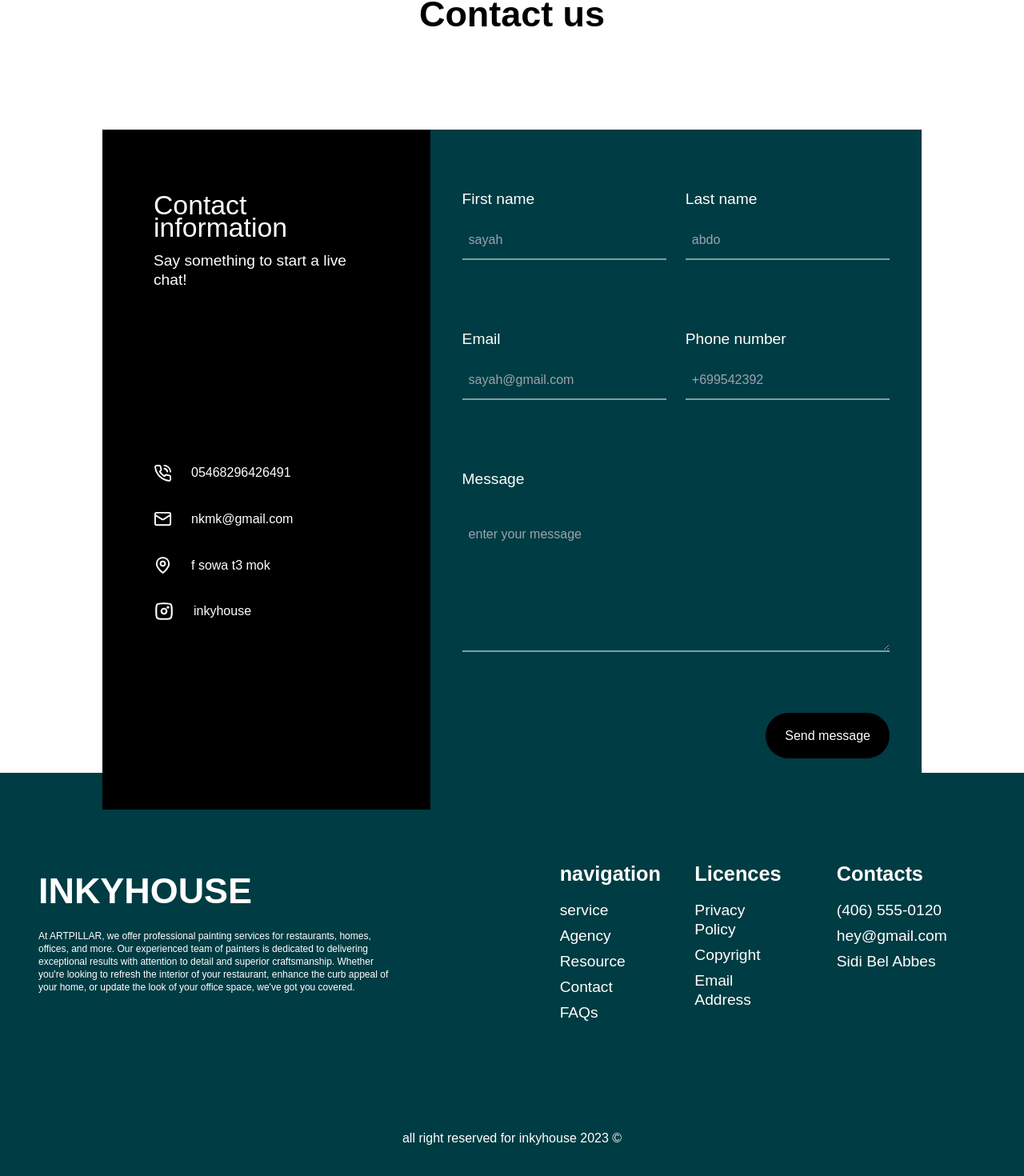
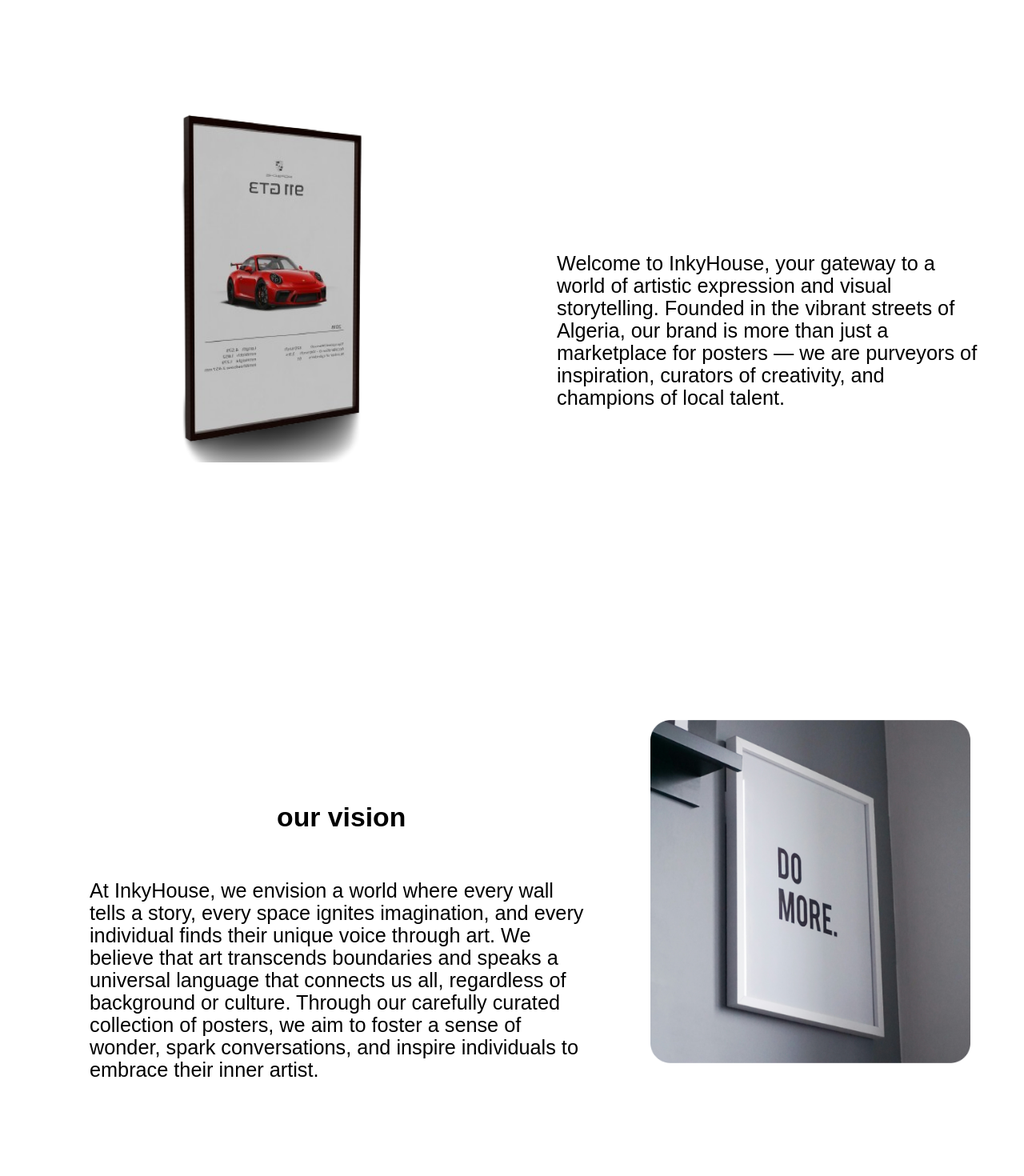
Before and after one commit to dklabdo/inkyinky, a React (Vite) app: page / in a window 1280 px wide. Shown: the part 1063-2533 px from the top of the page at 80% size. Built offline with nearby package versions, Linux system fonts and the light colour scheme; no server answers; the database is empty.

Commit message:
by sayah category

```diff
--- a/src/AppProvider.jsx
+++ b/src/AppProvider.jsx
@@ -33,9 +33,11 @@
     getPosters();
   }, []);
 
+
     const [orderInfo,setorderInfo] = useState(null)
+    const [currentId,setcurrentId] = useState(null)
   return (
-    <AppContext.Provider value={{posterData,orderInfo,setorderInfo,ControlSideBar,openSideBar}}>
+    <AppContext.Provider value={{currentId,setcurrentId,posterData,orderInfo,setorderInfo,ControlSideBar,openSideBar}}>
         {children}
     </AppContext.Provider>
   )
--- /dev/null
+++ b/src/Components/AboutUs.jsx
@@ -0,0 +1,55 @@
+import React from 'react'
+import poster3d from "../assets/poster3d.png"
+import tata from "../assets/tata.png"
+function AboutUs() {
+  return (
+    <div className="flex items-center flex-col py-32  ">
+      <h2 className="font-bold text-xl py-5 ">ABOUT US</h2>
+      <div className="  items-center ">
+        <div className=" lg:flex flex-row md:py-32  ">
+          <div className=" xl:w-1/2   ">
+            <img src={poster3d} className=" " />
+          </div>
+          <div className="   lg:w-1/2 md:py-16  px-6 md:px-14 ">
+            <p className="md:text-lg py-9 md:py-28">
+              {" "}
+              Welcome to InkyHouse, your gateway to a world of artistic
+              expression and visual storytelling. Founded in the vibrant streets
+              of Algeria, our brand is more than just a marketplace for posters
+              — we are purveyors of inspiration, curators of creativity, and
+              champions of local talent.
+            </p>
+          </div>
+        </div>
+
+        <div className=" lg:flex flex-row  md:py-32 ">
+          <div className="md:pl-7 lg:w-2/3 xl:py-16  px-6 xl:px-14  ">
+            <h3 className=" font-bold text-nowrap text-lg md:text-xl text-center">
+              {" "}
+              our vision{" "}
+            </h3>
+            <p className="  py-5 md:py-16  md:text-lg xl:px-14 ">
+              {" "}
+              At InkyHouse, we envision a world where every wall tells a story,
+              every space ignites imagination, and every individual finds their
+              unique voice through art. We believe that art transcends
+              boundaries and speaks a universal language that connects us all,
+              regardless of background or culture. Through our carefully curated
+              collection of posters, we aim to foster a sense of wonder, spark
+              conversations, and inspire individuals to embrace their inner
+              artist.
+            </p>
+          </div>
+          <div className=" lg:w-fit xl:w-1/4 ">
+            <img
+              className=" md:px-64 lg:px-0 md:scale-110 lg:scale-125"
+              src={tata}
+            />
+          </div>
+        </div>
+      </div>
+    </div>
+  )
+}
+
+export default AboutUs
--- a/src/Components/ContactUs.jsx
+++ b/src/Components/ContactUs.jsx
@@ -3,7 +3,7 @@
 
 function ContactUs() {
   return (
-    <div className="w-full xl:h-[900px] flex flex-col gap-32   my-48 ">
+    <div className="w-full xl:h-[1100px] flex flex-col gap-32   mb-48 ">
       <h3 className="text-black text-center text-2xl font-bold">Contact us</h3>
       <div className="w-full xl:w-[80%] h-full mx-auto flex flex-col xl:flex-row">
         <div className="w-full xl:w-[40%] flex flex-col gap-4 xl:gap-20  text-white bg-black h-full">
--- a/src/Components/Hero.jsx
+++ b/src/Components/Hero.jsx
@@ -3,8 +3,8 @@
 import { Link } from 'react-router-dom'
 function Hero() {
   return (
-    <div className='w-full'>
-        <div className="w-full h-[595px] block relative text-center m-auto ">
+    <div className='w-full '>
+        <div className="w-full  h-[600px] block relative text-center mx-auto ">
         <img className="w-full h-full  brightness-50" src={img} alt="ggg" />
         <h2 className="   absolute -translate-x-2/4 -translate-y-2/4 text-[white] font-medium text-[16px] left-2/4 top-[100px]">Poster Collection</h2>
         <p className="absolute -translate-x-2/4 -translate-y-2/4 text-[white] font-[400] text-[36px] left-2/4 xs2:text-[24px] top-[200px]">Transforming Walls, Inspiring Minds</p>
--- a/src/Components/Navbar.jsx
+++ b/src/Components/Navbar.jsx
@@ -8,7 +8,7 @@
   const navigate = useNavigate();
   const { ControlSideBar } = useContext(AppContext);
   return (
-    <nav className="fixed bg-white z-10 h-20 md:h-28">
+    <nav className="fixed bg-white  z-10 h-14 md:h-24">
       <h1
         onClick={() => navigate("/home")}
         className="cursor-pointer font-bold text-lg text-main"
--- /dev/null
+++ b/src/Components/PostCard.jsx
@@ -0,0 +1,27 @@
+import React from "react";
+import { useNavigate } from "react-router-dom";
+import { useContext } from "react";
+import { AppContext } from "../AppProvider";
+function PostCard({ name, img, price,id }) {
+    const navigate = useNavigate();
+    const {setcurrentId} = useContext(AppContext);
+    function handleBuyPoster(){
+        setcurrentId(id)
+        navigate('/orderPage')
+    }
+    return (
+      <div onClick={()=>handleBuyPoster()}  className="w-[280px] xs2:inline   h-fit mx-auto my-6 ">
+        <div className=" w-full h-[300px] object-cover ">
+          <img className="w-full h-full" src={img} alt="..." />
+        </div>
+        <div className="w-full  px-4">
+          <h2>{name}</h2>
+          <p>{price}</p>
+        </div>
+      </div>
+    );
+  }
+
+
+
+  export default PostCard
--- a/src/pages/Admin.jsx
+++ b/src/pages/Admin.jsx
@@ -11,7 +11,7 @@
     isFrame: true,
     lPrice: null,
     mPrice: null,
-    category: "",
+    category: "Cars",
   });
 
   const [url, seturl] = useState("");
--- a/src/pages/Allposters.jsx
+++ b/src/pages/Allposters.jsx
@@ -1,11 +1,66 @@
-import React from 'react'
+import React, { useState } from "react";
+import { useContext } from "react";
+import { AppContext } from "../AppProvider";
+import PostCard from "../Components/PostCard";
 
 function Allposters() {
+  const { posterData } = useContext(AppContext);
+  const [category, setCategory] = useState("All");
+
+  function select(val) {
+    console.log(val);
+    setCategory(val);
+  }
+  const getCategory = (test) => {
+
+    return test == category || category == "All"
+
+  };
   return (
-    <div>
-      Category
+    <div className="w-full  relative flex flex-col gap-20 top-32">
+      <div className="flex justify-center gap-6 px-10">
+        <Bubble active={category == "All"} select={select} content="All" />
+        <Bubble active={category == "Cars"} select={select} content="Cars" />
+        <Bubble active={category == "Shows"} select={select} content="Shows" />
+        <Bubble
+          active={category == "Artist"}
+          select={select}
+          content="Artist"
+        />
+        <Bubble
+          active={category == "Others"}
+          select={select}
+          content="Others"
+        />
+      </div>
+      <div className="flex h-fit xs2:inline-flex xs2:overflow-x-auto   gap-2 xs2:flex-nowrap flex-wrap  px-4 md:px-12  h-fit lg:px-32" >
+        {posterData.map((data,index) => {
+          return(
+           getCategory(data.category) &&  <PostCard
+           key={index}
+           img={data.img}
+           name={data.name}
+           price={data.mPrice}
+         />
+          );
+        })}
+      </div>
     </div>
-  )
+  );
 }
 
-export default Allposters
+function Bubble({ content, active, select }) {
+  return (
+    <button
+      onClick={() => select(content)}
+      className={`py-2 rounded-full text-white hover:bg-main transition  px-8 w-fit  ${
+        active ? "bg-main" : "bg-gray-400"
+      }`}
+    >
+      {" "}
+      {content}{" "}
+    </button>
+  );
+}
+
+export default Allposters;
--- a/src/pages/Home.jsx
+++ b/src/pages/Home.jsx
@@ -1,9 +1,11 @@
 import React, { useEffect, useState } from "react";
 import ContactUs from "../Components/ContactUs";
-import Footer from "../Components/Footer";
 import { useContext } from "react";
 import { AppContext } from "../AppProvider";
 import Hero from "../Components/Hero";
+import AboutUs from "../Components/AboutUs";
+import PostCard from "../Components/PostCard";
+
 import { Link } from "react-router-dom";
 export default function Home() {
   const {posterData} = useContext(AppContext);
@@ -23,23 +25,9 @@
         ))}
       </div>
       <Link className="link hover:border-[#003C43] hover:border-[2px] hover:text-[#003C43] hover:bg-white  absolute -translate-x-2/4 -translate-y-2/4 text-[white] font-[400] text-[16px]  bg-[#003C43] rounded-xl mt-14 px-8 py-3 left-2/4" to="/Category">View All</Link>
-
+        <AboutUs/>
       <ContactUs />
 
     </div>
   );
 }
-
-function PostCard({ name, img, price }) {
-  return (
-    <div className="w-[280px] xs2:inline   h-fit mx-auto my-6 ">
-      <div className=" w-full h-[300px] object-cover ">
-        <img className="w-full h-full" src={img} alt="..." />
-      </div>
-      <div className="w-full  px-4">
-        <h2>{name}</h2>
-        <p>{price}</p>
-      </div>
-    </div>
-  );
-}
```
Also changed, not shown: src/assets/poster3d.png (added), src/assets/tata.png (added).
